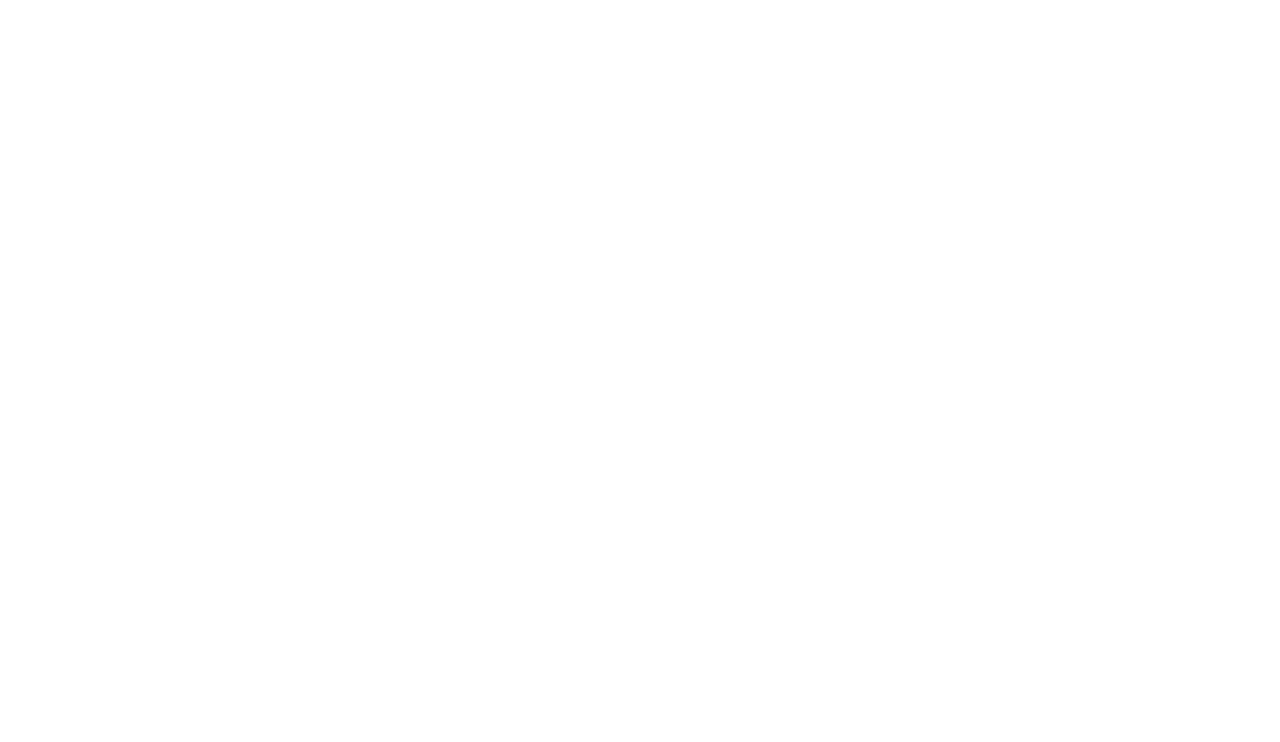
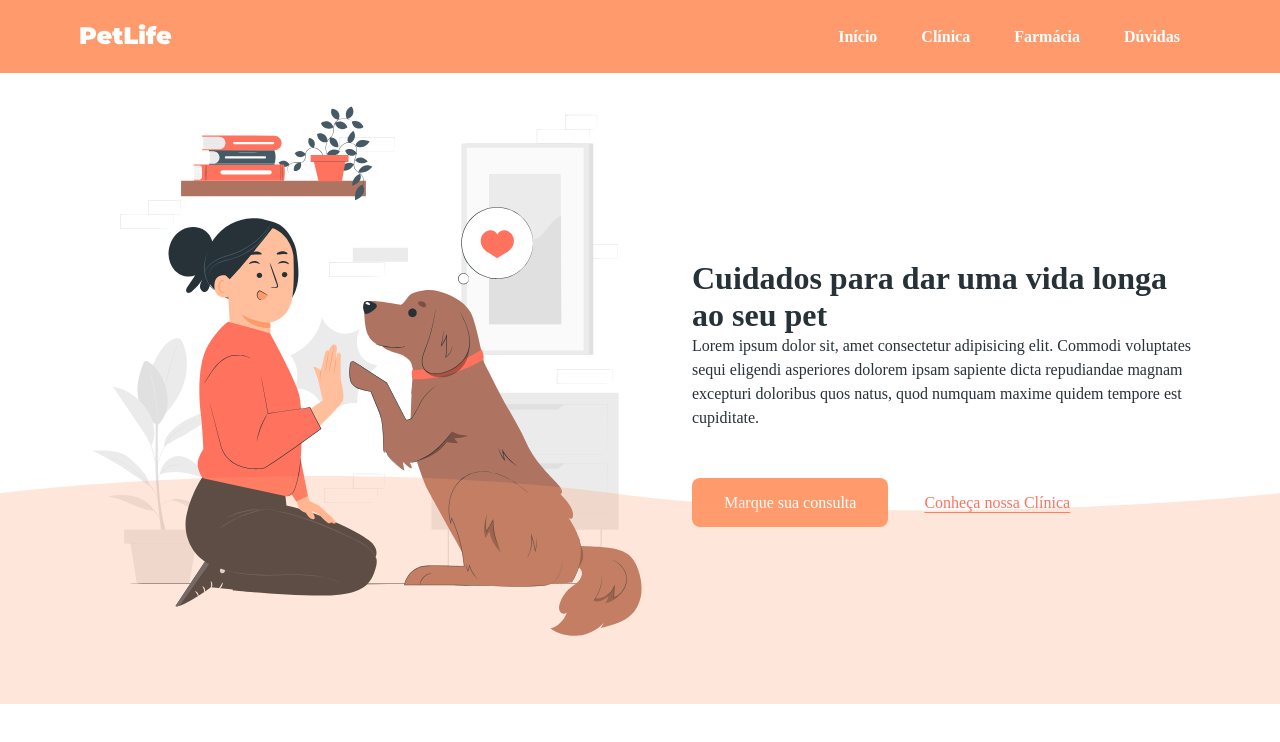
Before and after one commit to Leticia-Aymee/petcare, a plain HTML site: page index.html in a window 1280 px wide. Drawn offline with Linux system fonts and the light colour scheme; files that its build step writes are made by us from their sources.

Commit message:
Alteração HTML e CSS

```diff
--- a/css/main.css
+++ b/css/main.css
@@ -0,0 +1,77 @@
+*{
+    box-sizing: border-box;
+    margin: 0;
+    padding: 0;
+}
+
+body {
+    color: #263138;
+}
+
+/* HEADER - Menu */
+.menu {
+    background-color: #ff9a6c;
+    display: flex;
+    align-items: center;
+    justify-content: space-between;
+    padding: 24px 80px;
+}
+
+.menu nav a {
+    color: #fff;
+    font-weight: 600;
+    padding: 20px;
+    text-decoration: none;
+}
+
+/* Fixar Menu- Topo */
+.menu {
+    position: fixed;
+    top: 0;
+    left: 0;
+    width: 100%; /* O header ocupa 100% da tela */
+    z-index: 100; /* Coloca o header acima de outros elementos */
+}
+
+/* Config da Seção INÍCIO */
+#inicio {
+    display: flex;
+    align-items: center;
+    gap: 32px;
+    padding: 80px 80px 24px 80px;
+    position: relative;
+}
+
+h1, h2 {
+    font-size: 32px;
+    font-weight: 600;
+    margin-top: 32px;
+}
+
+.paragrafo {
+    line-height: 150%;
+    margin-bottom: 64px;
+}
+
+.botao {
+    background-color: #ff9a6c;
+    border-radius: 8px;
+    color: #fff;
+    padding: 16px 32px;
+    text-decoration: none;
+}
+
+.botao-transparente {
+    background-color: transparent;
+    color: #ff725e;
+    padding: 16px 32px;
+    text-underline-offset: 4px;
+}
+
+.absolute {
+    position: absolute;
+    bottom: -20px;
+    left: 0;
+    width: 100%;
+    z-index: -10px;
+}
--- a/index.html
+++ b/index.html
@@ -1,12 +1,39 @@
 <!DOCTYPE html>
-<html lang="en">
+<html lang="pt-br">
 <head>
     <meta charset="UTF-8">
     <meta name="viewport" content="width=device-width, initial-scale=1.0">
     <title>PetCare</title>
-    <link rel="stylesheet" href="main.css">
+    <link rel="stylesheet" href="./css/main.css">
 </head>
 <body>
+    <header class="menu">
+        <a href="index.html">
+            <img src="./img/logo-white.svg" alt="Logo PetCare">
+        </a>
+        <nav>
+            <a href="#inicio">Início</a>
+            <a href="#clinica">Clínica</a>
+            <a href="#farmacia">Farmácia</a>
+            <a href="#duvidas">Dúvidas</a>
+        </nav>
+    </header>
+    <main>
+        <section id="inicio">
+            <img src="./img/start-img.svg" alt="Uma huamana com seu cachorro" width="'580" height="580">
+            <div>
+                <h1>Cuidados para dar uma vida longa ao seu pet</h1>
+                <p class="paragrafo">Lorem ipsum dolor sit, amet consectetur adipisicing elit. Commodi voluptates sequi eligendi asperiores dolorem ipsam sapiente dicta repudiandae magnam excepturi doloribus quos natus, quod numquam maxime quidem tempore est cupiditate.</p>
+            <a class="botao" href="https://wa.me/55999887766" target="_blank">Marque sua consulta</a>
+            <a class="botao-transparente" href="#clinica">Conheça nossa Clínica</a>
+            </div>
+            <img class="absolute" src="./img/shape.svg" alt="banner decorativo">
+        </section>
+        <section id="clinica"></section>
+        <section id="farmacia"></section>
+        <section id="duvida"></section>
+
+    </main>
 
 </body>
 </html>
```
